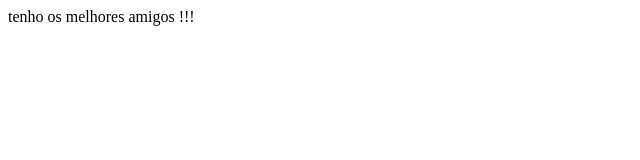
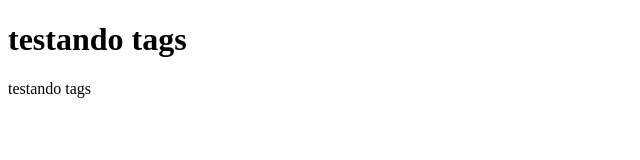
Before and after one commit to solange007/Meu-portifolio., a plain HTML site: page index.html in a window 1280 px wide. Shown: the whole page, without its empty margins (0-640 px from the left). Drawn offline with Linux system fonts and the light colour scheme.

Commit message:
testando tags

```diff
--- a/index.html
+++ b/index.html
@@ -7,6 +7,7 @@
     <title>Meu Portifólio</title>
 </head>
 <body>
-    tenho os melhores amigos !!!
+    <h1>testando tags</h1>
+    <p>testando tags</p>
 </body>
 </html>
```
